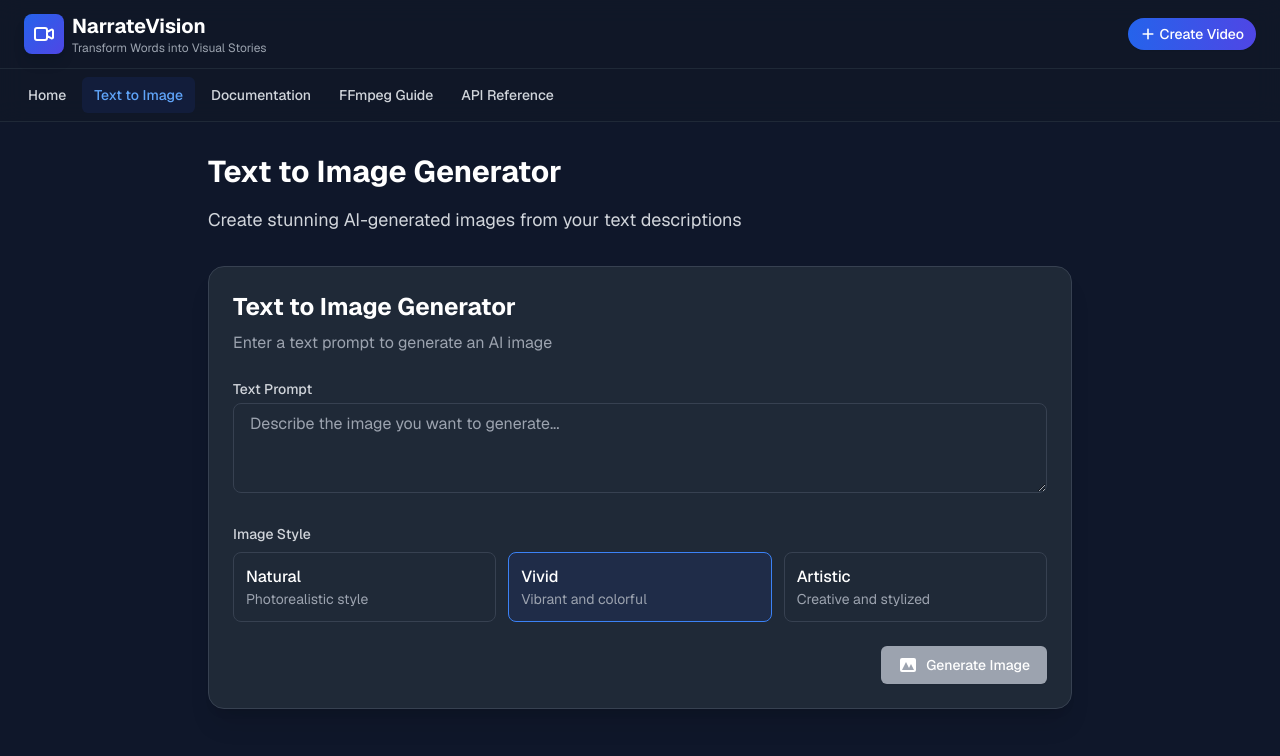
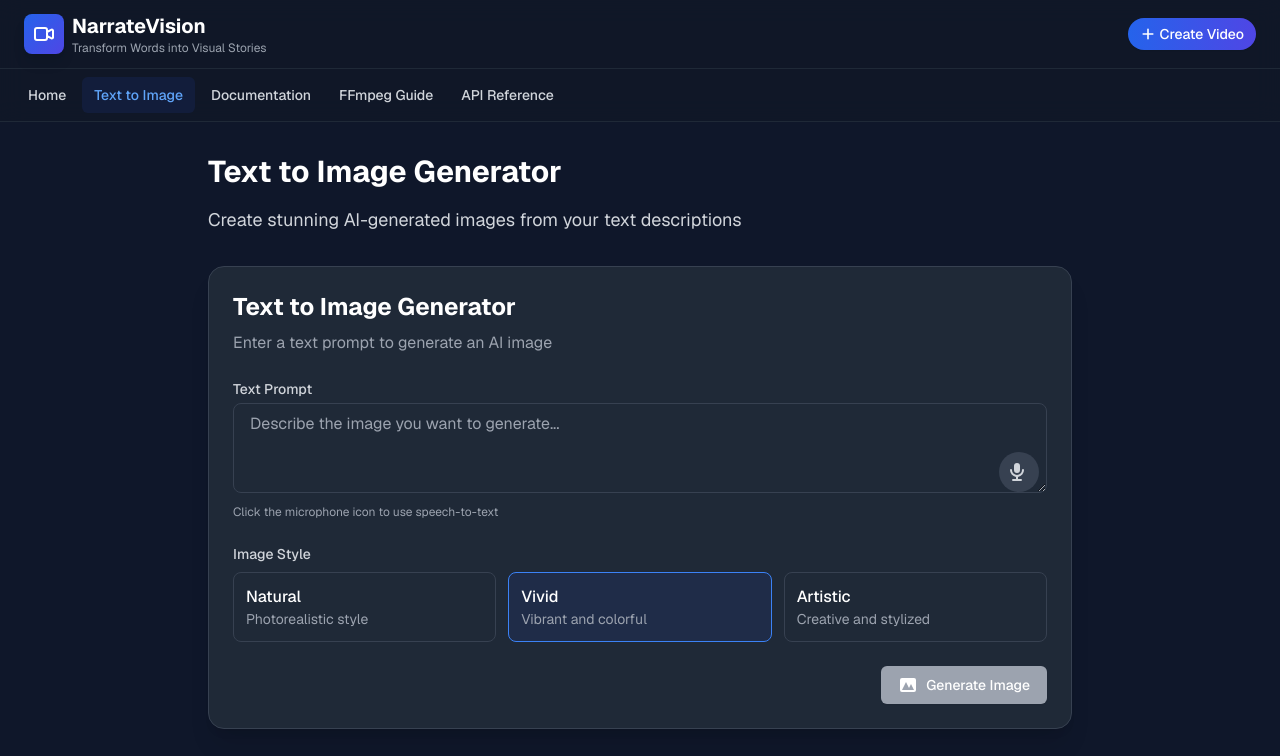
Before and after one commit to Hassan1910/NarrateVisionAI, a Next.js app: page /text-to-image in a window 1280 px wide. Shown: the top 756 px of the page. Built offline with nearby package versions, Linux system fonts and the light colour scheme.

Commit message:
Update project with speech recognition, UI improvements, and configuration fixes

```diff
--- a/package.json
+++ b/package.json
@@ -3,7 +3,7 @@
   "version": "0.1.0",
   "private": true,
   "scripts": {
-    "dev": "next dev --turbopack",
+    "dev": "next dev",
     "build": "next build",
     "start": "next start",
     "lint": "next lint"
--- a/postcss.config.js
+++ b/postcss.config.js
@@ -2,5 +2,5 @@ module.exports = {
   plugins: {
     tailwindcss: {},
     autoprefixer: {},
-  },
+  }
 }
--- a/postcss.config.mjs
+++ /dev/null
@@ -1,8 +0,0 @@
-const config = {
-  plugins: {
-    tailwindcss: {},
-    autoprefixer: {},
-  },
-};
-
-export default config;
--- a/src/app/layout.tsx
+++ b/src/app/layout.tsx
@@ -1,6 +1,7 @@
 import type { Metadata } from "next";
 import { Geist, Geist_Mono } from "next/font/google";
 import "./globals.css";
+import "../styles/toastify.css";
 
 const geistSans = Geist({
   variable: "--font-geist-sans",
--- a/src/app/page.tsx
+++ b/src/app/page.tsx
@@ -3,7 +3,6 @@
 import { useState, useEffect } from 'react';
 import dynamic from 'next/dynamic';
 import { ToastContainer } from 'react-toastify';
-import 'react-toastify/dist/ReactToastify.css';
 
 // Dynamically import components to avoid hydration issues
 const ImageToVideoForm = dynamic(() => import('@/components/ImageToVideoForm'), {
--- a/src/app/text-to-image/page.tsx
+++ b/src/app/text-to-image/page.tsx
@@ -3,7 +3,6 @@
 import { useEffect } from 'react';
 import Link from 'next/link';
 import { ToastContainer } from 'react-toastify';
-import 'react-toastify/dist/ReactToastify.css';
 import TextToImageForm from '@/components/TextToImageForm';
 
 export default function TextToImagePage() {
--- a/src/components/ImageToVideoForm.tsx
+++ b/src/components/ImageToVideoForm.tsx
@@ -5,6 +5,7 @@ import AnimatedImage from './AnimatedImage';
 import VideoEffects from './VideoEffects';
 import VideoSimulation from './VideoSimulation';
 import ImageSequence from './ImageSequence';
+import MicrophoneButton from './MicrophoneButton';
 
 // Voice options for narration
 const VOICE_OPTIONS = [
@@ -430,17 +431,27 @@ export default function ImageToVideoForm() {
               Narration Text
             </label>
           </div>
+          <div className="relative">
             <textarea
               id="narration"
               rows={5}
               value={formState.narration}
               onChange={(e) => setFormState(prev => ({ ...prev, narration: e.target.value }))}
-            className="form-input"
+              className="form-input pr-12"
               placeholder="Enter your story or message here. This text will be used for narration and to generate matching visuals..."
               disabled={formState.progress !== 'idle' && formState.progress !== 'error'}
             />
+            <div className="absolute right-2 bottom-2">
+              <MicrophoneButton
+                onTranscriptChange={(text) => setFormState(prev => ({ ...prev, narration: text }))}
+                appendToExisting={true}
+                existingText={formState.narration}
+                className="h-10 w-10"
+              />
+            </div>
+          </div>
           <p className="text-xs text-gray-500 dark:text-gray-400">
-            For best results, use descriptive language and separate paragraphs with line breaks
+            For best results, use descriptive language and separate paragraphs with line breaks. Click the microphone icon to use speech-to-text.
           </p>
         </div>
 
--- /dev/null
+++ b/src/components/MicrophoneButton.tsx
@@ -0,0 +1,88 @@
+import React from 'react';
+import { useSpeechRecognition } from '@/hooks/useSpeechRecognition';
+import { toast } from 'react-toastify';
+
+interface MicrophoneButtonProps {
+  onTranscriptChange: (text: string) => void;
+  appendToExisting?: boolean;
+  existingText?: string;
+  className?: string;
+}
+
+const MicrophoneButton: React.FC<MicrophoneButtonProps> = ({
+  onTranscriptChange,
+  appendToExisting = false,
+  existingText = '',
+  className = ''
+}) => {
+  const {
+    isListening,
+    transcript,
+    error,
+    startListening,
+    stopListening,
+    resetTranscript,
+    hasRecognitionSupport
+  } = useSpeechRecognition();
+
+  // Handle click on the microphone button
+  const handleMicrophoneClick = () => {
+    if (!hasRecognitionSupport) {
+      toast.error('Your browser does not support speech recognition');
+      return;
+    }
+
+    if (isListening) {
+      stopListening();
+      if (transcript) {
+        const newText = appendToExisting
+          ? `${existingText} ${transcript}`.trim()
+          : transcript;
+        onTranscriptChange(newText);
+      }
+      resetTranscript();
+    } else {
+      startListening();
+    }
+  };
+
+  // Show error if there's any
+  React.useEffect(() => {
+    if (error) {
+      toast.error(error);
+    }
+  }, [error]);
+
+  // If speech recognition is not supported, don't render the button
+  if (!hasRecognitionSupport) {
+    return null;
+  }
+
+  return (
+    <button
+      type="button"
+      onClick={handleMicrophoneClick}
+      className={`p-2 rounded-full focus:outline-none focus:ring-2 focus:ring-blue-500 transition-colors ${
+        isListening
+          ? 'bg-red-500 text-white animate-pulse'
+          : 'bg-gray-200 dark:bg-gray-700 text-gray-700 dark:text-gray-300 hover:bg-gray-300 dark:hover:bg-gray-600'
+      } ${className}`}
+      title={isListening ? 'Stop recording' : 'Start speech recognition'}
+      aria-label={isListening ? 'Stop recording' : 'Start speech recognition'}
+    >
+      {isListening ? (
+        // Recording icon (stop)
+        <svg xmlns="http://www.w3.org/2000/svg" className="h-5 w-5" viewBox="0 0 20 20" fill="currentColor">
+          <path fillRule="evenodd" d="M10 18a8 8 0 100-16 8 8 0 000 16zM8 7a1 1 0 00-1 1v4a1 1 0 001 1h4a1 1 0 001-1V8a1 1 0 00-1-1H8z" clipRule="evenodd" />
+        </svg>
+      ) : (
+        // Microphone icon (start)
+        <svg xmlns="http://www.w3.org/2000/svg" className="h-5 w-5" viewBox="0 0 20 20" fill="currentColor">
+          <path fillRule="evenodd" d="M7 4a3 3 0 016 0v4a3 3 0 11-6 0V4zm4 10.93A7.001 7.001 0 0017 8a1 1 0 10-2 0A5 5 0 015 8a1 1 0 00-2 0 7.001 7.001 0 006 6.93V17H6a1 1 0 100 2h8a1 1 0 100-2h-3v-2.07z" clipRule="evenodd" />
+        </svg>
+      )}
+    </button>
+  );
+};
+
+export default MicrophoneButton;
--- a/src/components/TextToImageForm.tsx
+++ b/src/components/TextToImageForm.tsx
@@ -1,5 +1,6 @@
 import { useState, FormEvent } from 'react';
 import { toast } from 'react-toastify';
+import MicrophoneButton from './MicrophoneButton';
 
 // Define image style options
 const IMAGE_STYLE_OPTIONS = [
@@ -113,15 +114,28 @@ export default function TextToImageForm() {
           <label htmlFor="prompt" className="block text-sm font-medium text-gray-700 dark:text-gray-300 mb-1">
             Text Prompt
           </label>
+          <div className="relative">
             <textarea
               id="prompt"
               rows={3}
-            className="w-full px-4 py-2 border border-gray-300 dark:border-gray-700 rounded-lg focus:ring-blue-500 focus:border-blue-500 bg-white dark:bg-gray-800 text-gray-900 dark:text-gray-100"
+              className="w-full px-4 py-2 border border-gray-300 dark:border-gray-700 rounded-lg focus:ring-blue-500 focus:border-blue-500 bg-white dark:bg-gray-800 text-gray-900 dark:text-gray-100 pr-12"
               placeholder="Describe the image you want to generate..."
               value={formState.prompt}
               onChange={(e) => setFormState(prev => ({ ...prev, prompt: e.target.value }))}
               disabled={formState.isGeneratingImage}
             />
+            <div className="absolute right-2 bottom-2">
+              <MicrophoneButton
+                onTranscriptChange={(text) => setFormState(prev => ({ ...prev, prompt: text }))}
+                appendToExisting={true}
+                existingText={formState.prompt}
+                className="h-10 w-10"
+              />
+            </div>
+          </div>
+          <p className="text-xs text-gray-500 dark:text-gray-400 mt-1">
+            Click the microphone icon to use speech-to-text
+          </p>
         </div>
 
         {/* Image Style Selection */}
--- /dev/null
+++ b/src/hooks/useSpeechRecognition.ts
@@ -0,0 +1,146 @@
+import { useState, useEffect, useCallback } from 'react';
+
+interface SpeechRecognitionHook {
+  isListening: boolean;
+  transcript: string;
+  error: string | null;
+  startListening: () => void;
+  stopListening: () => void;
+  resetTranscript: () => void;
+  hasRecognitionSupport: boolean;
+}
+
+// Define the SpeechRecognition type
+interface SpeechRecognitionEvent extends Event {
+  resultIndex: number;
+  results: SpeechRecognitionResultList;
+}
+
+interface SpeechRecognitionResultList {
+  length: number;
+  item(index: number): SpeechRecognitionResult;
+  [index: number]: SpeechRecognitionResult;
+}
+
+interface SpeechRecognitionResult {
+  isFinal: boolean;
+  length: number;
+  item(index: number): SpeechRecognitionAlternative;
+  [index: number]: SpeechRecognitionAlternative;
+}
+
+interface SpeechRecognitionAlternative {
+  transcript: string;
+  confidence: number;
+}
+
+// Define the SpeechRecognition constructor
+interface SpeechRecognition extends EventTarget {
+  continuous: boolean;
+  interimResults: boolean;
+  lang: string;
+  maxAlternatives: number;
+  onresult: ((event: SpeechRecognitionEvent) => void) | null;
+  onend: ((event: Event) => void) | null;
+  onerror: ((event: Event) => void) | null;
+  onstart: ((event: Event) => void) | null;
+  start(): void;
+  stop(): void;
+  abort(): void;
+}
+
+// Define the SpeechRecognition constructor type
+interface SpeechRecognitionConstructor {
+  new (): SpeechRecognition;
+}
+
+// Get the correct SpeechRecognition implementation
+const SpeechRecognitionAPI =
+  (window as any).SpeechRecognition ||
+  (window as any).webkitSpeechRecognition ||
+  null;
+
+export function useSpeechRecognition(): SpeechRecognitionHook {
+  const [isListening, setIsListening] = useState(false);
+  const [transcript, setTranscript] = useState('');
+  const [error, setError] = useState<string | null>(null);
+  const [recognition, setRecognition] = useState<SpeechRecognition | null>(null);
+  const [hasRecognitionSupport, setHasRecognitionSupport] = useState(false);
+
+  // Initialize speech recognition
+  useEffect(() => {
+    if (SpeechRecognitionAPI) {
+      setHasRecognitionSupport(true);
+      const recognitionInstance = new SpeechRecognitionAPI();
+      recognitionInstance.continuous = true;
+      recognitionInstance.interimResults = true;
+      recognitionInstance.lang = 'en-US';
+
+      recognitionInstance.onresult = (event: SpeechRecognitionEvent) => {
+        let currentTranscript = '';
+        for (let i = event.resultIndex; i < event.results.length; i++) {
+          currentTranscript += event.results[i][0].transcript;
+        }
+        setTranscript(currentTranscript);
+      };
+
+      recognitionInstance.onend = () => {
+        setIsListening(false);
+      };
+
+      recognitionInstance.onerror = (event: any) => {
+        setError(`Speech recognition error: ${event.error}`);
+        setIsListening(false);
+      };
+
+      setRecognition(recognitionInstance);
+    } else {
+      setHasRecognitionSupport(false);
+      setError('Your browser does not support speech recognition');
+    }
+
+    // Cleanup
+    return () => {
+      if (recognition) {
+        recognition.onresult = null;
+        recognition.onend = null;
+        recognition.onerror = null;
+        recognition.abort();
+      }
+    };
+  }, []);
+
+  const startListening = useCallback(() => {
+    if (recognition) {
+      setError(null);
+      setIsListening(true);
+      try {
+        recognition.start();
+      } catch (err) {
+        // Handle the case where recognition is already started
+        console.error('Speech recognition error:', err);
+      }
+    }
+  }, [recognition]);
+
+  const stopListening = useCallback(() => {
+    if (recognition) {
+      recognition.stop();
+      setIsListening(false);
+    }
+  }, [recognition]);
+
+  const resetTranscript = useCallback(() => {
+    setTranscript('');
+  }, []);
+
+  return {
+    isListening,
+    transcript,
+    error,
+    startListening,
+    stopListening,
+    resetTranscript,
+    hasRecognitionSupport
+  };
+}
--- /dev/null
+++ b/src/styles/toastify.css
@@ -0,0 +1,2 @@
+/* Import react-toastify styles */
+@import 'react-toastify/dist/ReactToastify.css';
```
Lines whose indentation alone changed are shown as unchanged.
